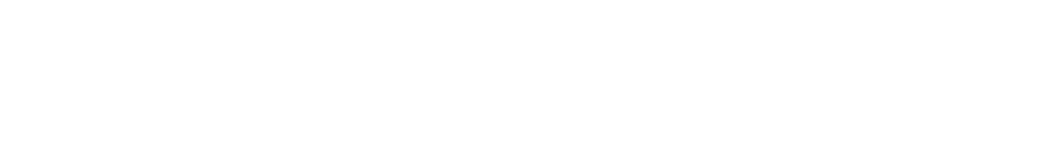
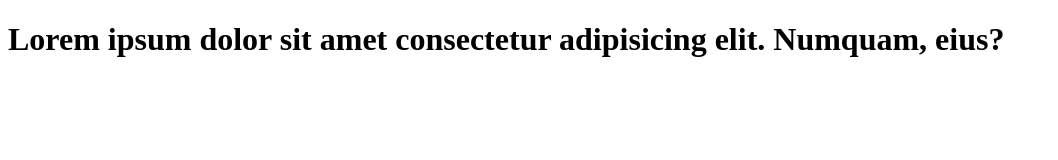
Before and after one commit to themohamedgouda/testing, a plain HTML site: page index.html in a window 1280 px wide. Shown: the whole page, without its empty margins (0-1058 px from the left). Drawn offline with Linux system fonts and the light colour scheme.

Commit message:
second commit

```diff
--- /dev/null
+++ b/CSS/mian.css
@@ -0,0 +1,3 @@
+h1{
+    color:red;
+}
--- a/index.html
+++ b/index.html
@@ -7,6 +7,6 @@
 </head>
 <body>
 
-
+    <h1>Lorem ipsum dolor sit amet consectetur adipisicing elit. Numquam, eius?</h1>
 </body>
 </html>
```
